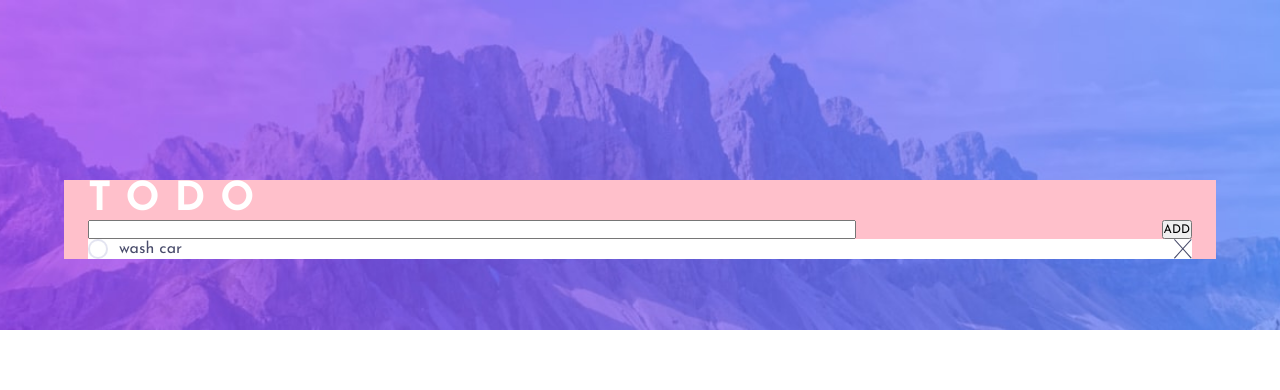
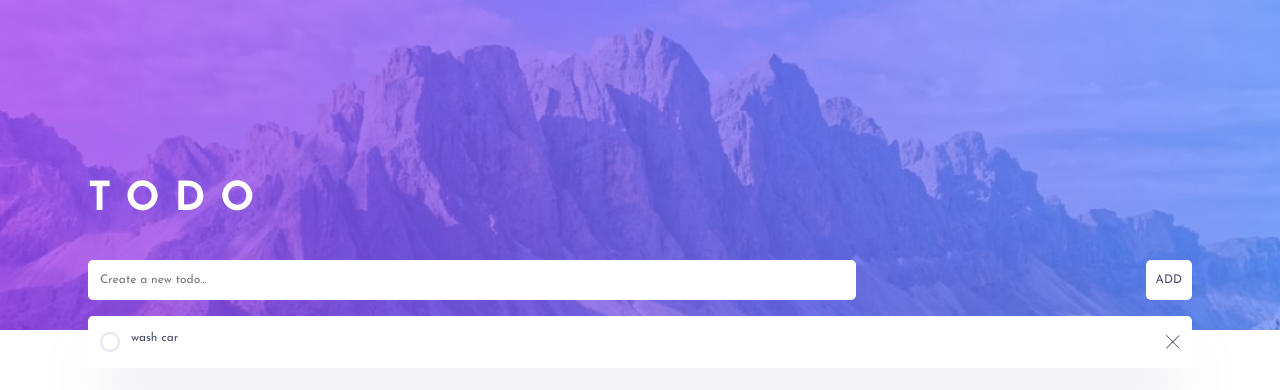
Before and after one commit to anetakasprzak/fm-todo-app, a React (Vite) app: page / in a window 1280 px wide. Shown: the top 390 px of the page. Built offline with nearby package versions, Linux system fonts and the light colour scheme.

Commit message:
delete item logic

```diff
--- a/src/App.js
+++ b/src/App.js
@@ -22,12 +22,10 @@ export const ImageContainer = styled.div`
 export const MainContent = styled.div`
   width: 90vw;
   padding: 0 2.4rem;
-  display: grid;
-  align-self: center;
-  justify-self: center;
   margin: -15rem auto;
-
-  background-color: pink;
+  display: flex;
+  flex-direction: column;
+  gap: 1.6rem;
 `;
 
 export const Logo = styled.h1`
@@ -35,6 +33,7 @@ export const Logo = styled.h1`
   font-size: 2.5rem;
   font-weight: 700;
   letter-spacing: 1rem;
+  margin-bottom: 2.4rem;
 
   @media only screen and (min-width: 28rem) {
     font-size: 3.2rem;
@@ -60,34 +59,52 @@ export const Form = styled.form`
 
 export const Input = styled.input`
   width: 60vw;
+  font-family: inherit;
+  font-size: 1.2rem;
+  border-radius: 0.5rem;
+  border: none;
+  padding: 1.4rem 1.2rem;
 `;
 
 export const Button = styled.button`
   font-size: inherit;
   font-family: inherit;
+  padding: 1rem;
+  border-radius: 0.5rem;
+  border: none;
+  background-color: #fff;
+  color: #494c6b;
+  cursor: pointer;
 `;
 
 export const List = styled.ul`
   background-color: #fff;
+  box-shadow: 0px 35px 50px -15px rgba(194, 195, 214, 0.5);
+  border-radius: 0.5rem;
 `;
 
 export const Item = styled.li`
-  font-size: 1.6rem;
+  font-size: 1.2rem;
+  padding: 1.6rem 1.2rem;
   color: #fff;
   display: flex;
   justify-content: space-between;
+  align-items: center;
+
   color: #494c6b;
+
+  &:not(:last-child) {
+    border-bottom: 1px solid #e3e4f1;
+  }
 `;
 
 export const ItemBox = styled.div`
   display: flex;
-  justify-content: space-between;
-
-  align-items: center;
 `;
 
 export const Label = styled.label`
   display: flex;
+  align-items: center;
 
   cursor: pointer;
 
@@ -116,3 +133,8 @@ export const Checkbox = styled.input`
       linear-gradient(to right, #55ddff, #c058f3) border-box;
   }
 `;
+
+export const DeleteBtn = styled.img`
+  height: 1.4rem;
+  cursor: pointer;
+`;
--- a/src/App.jsx
+++ b/src/App.jsx
@@ -12,6 +12,7 @@ import {
   Label,
   Checkbox,
   ItemBox,
+  DeleteBtn,
 } from "./App";
 
 function App() {
@@ -36,6 +37,10 @@ function App() {
     setTodoText("");
   }
 
+  function handleDeleteItem(id) {
+    setTodos((todos) => todos.filter((todo) => todo.id !== id));
+  }
+
   return (
     <Wrapper>
       <ImageContainer />
@@ -45,6 +50,7 @@ function App() {
           <Input
             type="text"
             name="todo"
+            placeholder="Create a new todo..."
             value={todoText}
             onChange={(e) => setTodoText(e.target.value)}
           />
@@ -60,7 +66,10 @@ function App() {
                 </Label>
                 {item.text}
               </ItemBox>
-              <img src="./images/icon-cross.svg" />
+              <DeleteBtn
+                src="./images/icon-cross.svg"
+                onClick={() => handleDeleteItem(item.id)}
+              />
             </Item>
           ))}
         </List>
```
